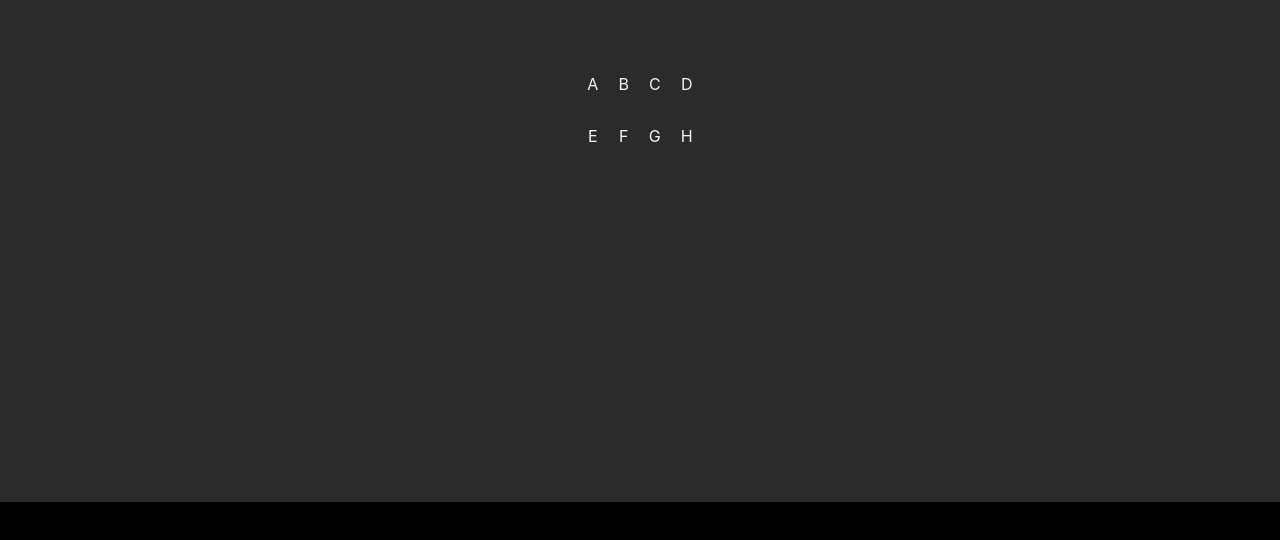
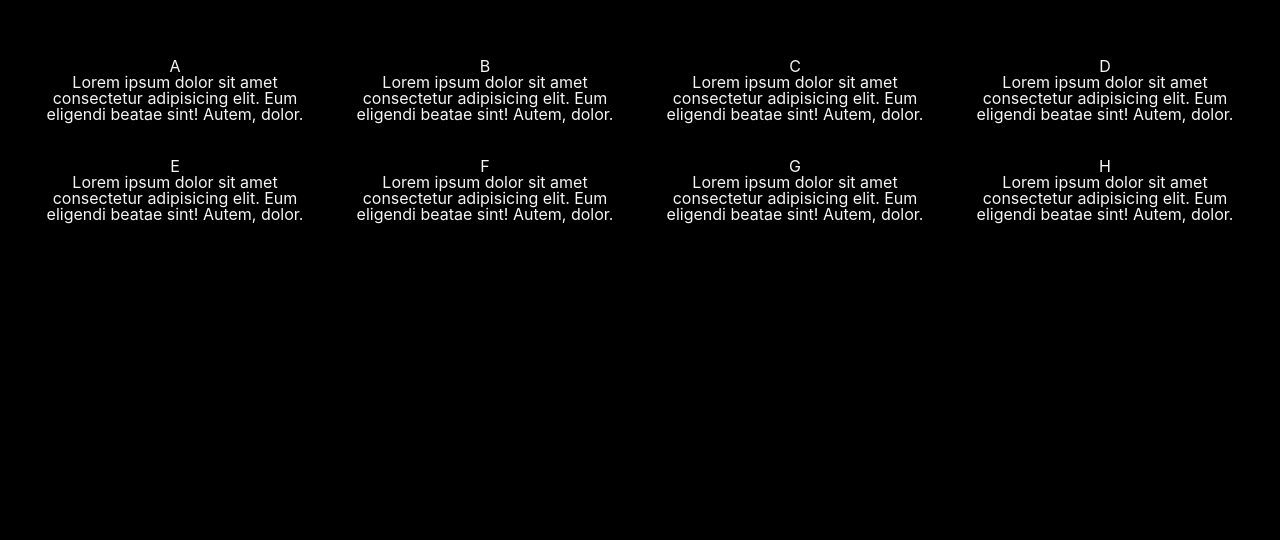
Before and after one commit to arjunn881/soiled, a React (Create React App) app in the folder client/: page /blog in a window 1280 px wide. Shown: the part 298-838 px from the top of the page. Before the commit the page ends 800 px from the top, so only its background shows below. Built offline with nearby package versions, Linux system fonts and the light colour scheme.

Commit message:
222/07 23:35

```diff
--- a/client/src/Component/Header/Header.css
+++ b/client/src/Component/Header/Header.css
@@ -1,5 +1,22 @@
 .header{
-    background-color:#2b2b2b;
+    background-color:var(--black);
     height: 100vh;
     color:whitesmoke;
 }
+.header h1{
+    font-style: normal;
+    font-variant-caps: normal;
+    font-variant-ligatures: normal;
+    font-variant-numeric: normal;
+    font-variant-east-asian: normal;
+    font-variant-alternates: normal;
+    font-kerning: auto;
+    font-optical-sizing: auto;
+    font-feature-settings: normal;
+    font-variation-settings: normal;
+    font-weight: normal;
+    font-stretch: normal;
+    font-size: 144px;
+    line-height: 160px;
+    font-family: NeuePlak-Black, -apple-system, BlinkMacSystemFont, Lato, "Segoe UI", Verdana, Arial, sans-serif;
+}
--- a/client/src/Component/Header/Header.jsx
+++ b/client/src/Component/Header/Header.jsx
@@ -8,6 +8,8 @@ export const Header = () => {
     <div className='header'>
 
         <Nav/>
+
+        <h1>DARK AIN'T</h1>
     </div>
   )
 }
--- a/client/src/Pages/Blog/Blog.css
+++ b/client/src/Pages/Blog/Blog.css
@@ -1,11 +1,12 @@
 .blog{
-    background-color:#2b2b2b;
+    background-color:var(--black);
     height: 100vh;
     color:whitesmoke;
     display: flex;
     align-items: center;
     justify-content: center;
     flex-direction: column;
+    margin: 30px;
 }
 
 .blog-block-container{
--- a/client/src/Pages/Blog/Blog.jsx
+++ b/client/src/Pages/Blog/Blog.jsx
@@ -1,5 +1,6 @@
 import React from "react";
 import './Blog.css';
+
 
 
 
@@ -8,7 +9,7 @@ const blogData = [
     id: 1,
     img: "",
     title: "A",
-    desc: "",
+    desc: "Lorem ipsum dolor sit amet consectetur adipisicing elit. Eum eligendi beatae sint! Autem, dolor.",
     date: "",
     time: "",
   },
@@ -16,7 +17,7 @@ const blogData = [
     id: 2,
     img: "",
     title: "B",
-    desc: "",
+    desc: "Lorem ipsum dolor sit amet consectetur adipisicing elit. Eum eligendi beatae sint! Autem, dolor.",
     date: "",
     time: "",
   },
@@ -25,7 +26,7 @@ const blogData = [
     id: 3,
     img: "",
     title: "C",
-    desc: "",
+    desc: "Lorem ipsum dolor sit amet consectetur adipisicing elit. Eum eligendi beatae sint! Autem, dolor.",
     date: "",
     time: "",
   },
@@ -34,7 +35,7 @@ const blogData = [
     id: 4,
     img: "",
     title: "D",
-    desc: "",
+    desc: "Lorem ipsum dolor sit amet consectetur adipisicing elit. Eum eligendi beatae sint! Autem, dolor.",
     date: "",
     time: "",
   },
@@ -43,7 +44,7 @@ const blogData = [
     id: 5,
     img: "",
     title: "E",
-    desc: "",
+    desc: "Lorem ipsum dolor sit amet consectetur adipisicing elit. Eum eligendi beatae sint! Autem, dolor.",
     date: "",
     time: "",
   },
@@ -52,7 +53,7 @@ const blogData = [
     id: 6,
     img: "",
     title: "F",
-    desc: "",
+    desc: "Lorem ipsum dolor sit amet consectetur adipisicing elit. Eum eligendi beatae sint! Autem, dolor.",
     date: "",
     time: "",
   },
@@ -61,7 +62,7 @@ const blogData = [
     id: 7,
     img: "",
     title: "G",
-    desc: "",
+    desc: "Lorem ipsum dolor sit amet consectetur adipisicing elit. Eum eligendi beatae sint! Autem, dolor.",
     date: "",
     time: "",
   },
@@ -70,7 +71,7 @@ const blogData = [
     id: 8,
     img: "",
     title: "H",
-    desc: "",
+    desc: "Lorem ipsum dolor sit amet consectetur adipisicing elit. Eum eligendi beatae sint! Autem, dolor.",
     date: "",
     time: "",
   },
```
